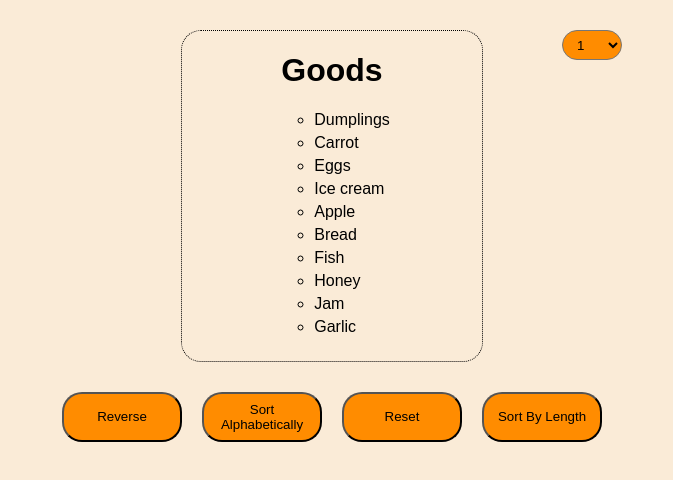
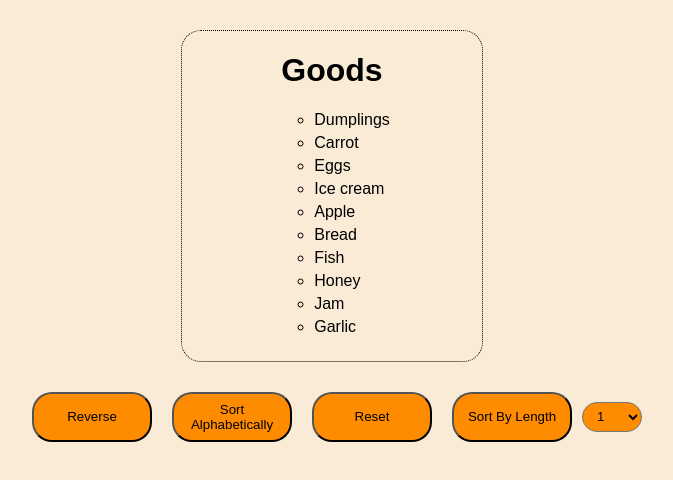
Before and after one commit to mate-academy/react_list-of-goods, a React (Create React App) app: page / in a window 1280 px wide. Both pictures are taken after a click on the button "Show Goods". Shown: the top 480 px of the page, without its empty margins (308-981 px from the left). Built offline with nearby package versions, Linux system fonts and the light colour scheme.

Commit message:
Task Fixed

```diff
--- a/src/App.scss
+++ b/src/App.scss
@@ -48,15 +48,12 @@ body {
       font-weight: bold;
     }
   }
-}
 
   select {
-  position: fixed;
-  top: 30px;
-  right: 350px;
     height: 30px;
     width: 60px;
     border-radius: 20px;
     padding: 0 10px;
     background-color: darkorange;
   }
+}
--- a/src/App.tsx
+++ b/src/App.tsx
@@ -17,14 +17,14 @@ const goodsFromServer: string[] = [
 
 interface State {
   goodsCopy: string[],
-  showGoods: boolean,
+  shouldGoodsBeShown: boolean,
   selectedValue: number,
 }
 
 export class App extends React.Component<{}, State> {
   state = {
     goodsCopy: [...goodsFromServer],
-    showGoods: false,
+    shouldGoodsBeShown: false,
     selectedValue: 1,
   };
 
@@ -33,7 +33,7 @@ export class App extends React.Component<{}, State> {
   toggleLength = false;
 
   showGoods = () => {
-    this.setState({ showGoods: true });
+    this.setState({ shouldGoodsBeShown: true });
   };
 
   reverseOrder = () => {
@@ -77,7 +77,7 @@ export class App extends React.Component<{}, State> {
 
   render() {
     const {
-      showGoods,
+      shouldGoodsBeShown,
       goodsCopy,
       selectedValue,
     } = this.state;
@@ -90,15 +90,15 @@ export class App extends React.Component<{}, State> {
             className="Show_Goods"
             type="button"
             onClick={this.showGoods}
-            hidden={showGoods}
+            hidden={shouldGoodsBeShown}
           >
             Show Goods
           </button>
-          {showGoods ? <GoodsList goods={goodsCopy} selectValue={selectedValue} /> : null}
+          {shouldGoodsBeShown && <GoodsList goods={goodsCopy} selectValue={selectedValue} />}
         </div>
         <div
-          className={showGoods ? 'Buttons' : ''}
-          hidden={!showGoods}
+          className={shouldGoodsBeShown ? 'Buttons' : ''}
+          hidden={!shouldGoodsBeShown}
         >
           <button
             type="button"
@@ -124,7 +124,6 @@ export class App extends React.Component<{}, State> {
           >
             Sort By Length
           </button>
-        </div>
           <label
             htmlFor="selectLength"
           >
@@ -132,7 +131,7 @@ export class App extends React.Component<{}, State> {
               name="lengthSelector"
               id="selectLength"
               value={this.state.selectedValue}
-            hidden={!showGoods}
+              hidden={!shouldGoodsBeShown}
               onChange={this.changeLength}
             >
               <option value="1">1</option>
@@ -147,6 +146,7 @@ export class App extends React.Component<{}, State> {
               <option value="10">10</option>
             </select>
           </label>
+        </div>
       </>
     );
   }
```
Lines whose indentation alone changed are shown as unchanged.
